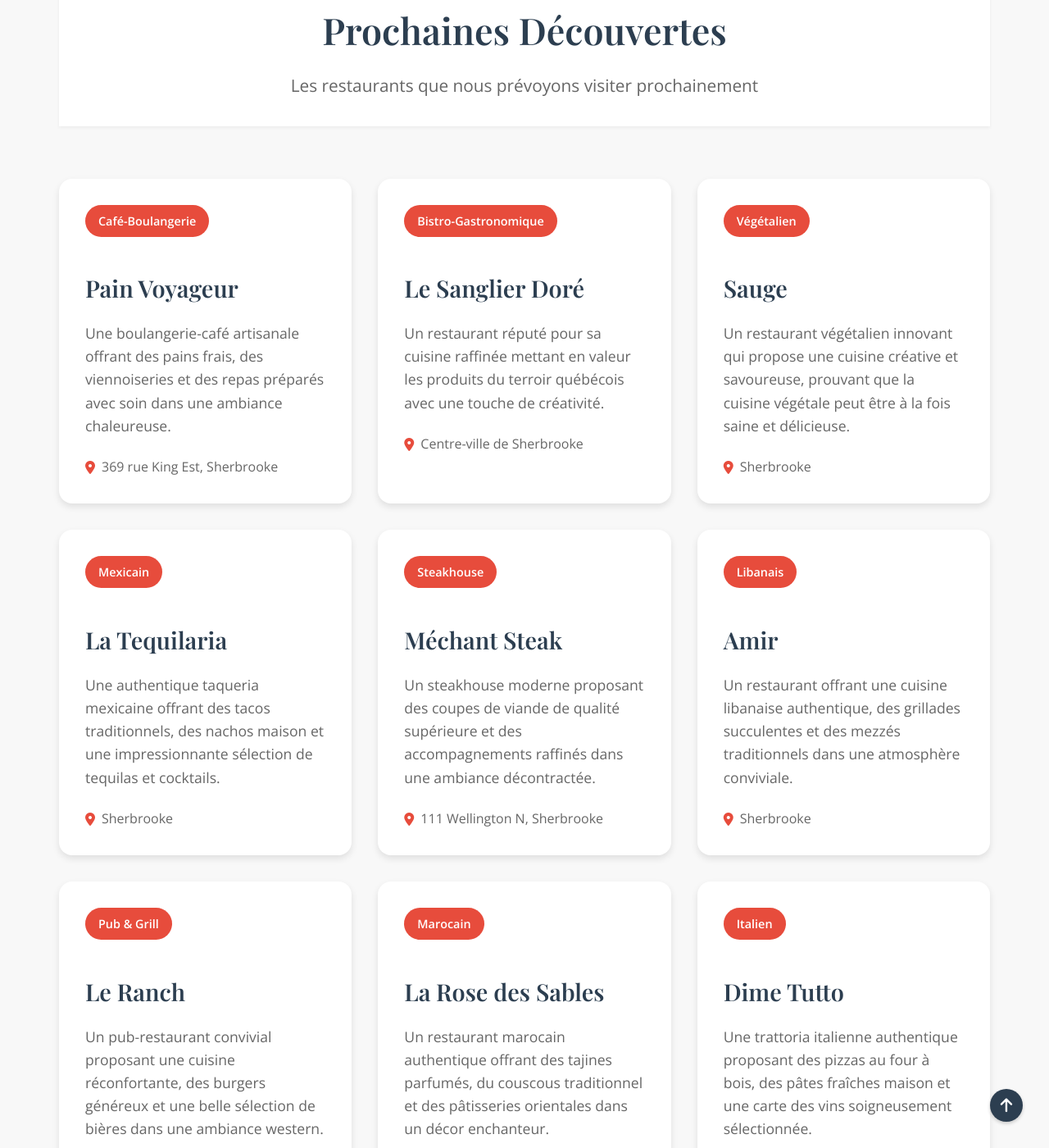
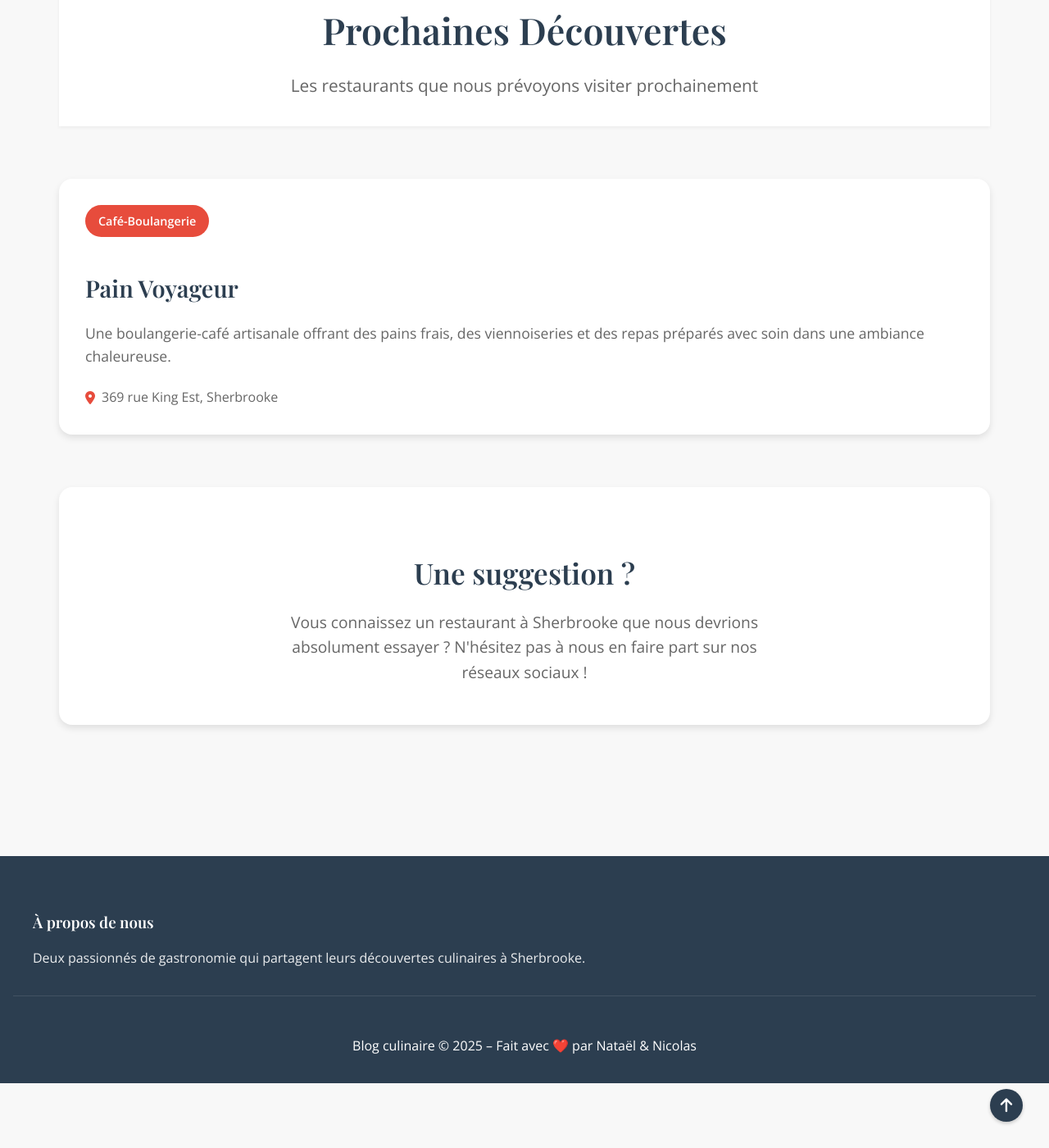
Before and after one commit to Natael21/blog-culinaire, a Jekyll site: the page built from a-venir.html, in a window 1280 px wide and 1400 px high, scrolled down 650 px. Shown: the whole window at 82% size. Built offline with Jekyll 4.4.1, drawn with Linux system fonts in a browser that asks for light colours; a script that is not in the unit is left out; some of the changed text lies outside the part shown.

Commit message:
Add upcoming collection to config and update restaurant listings in a-venir.html
- Introduced a new 'upcoming' collection in _config.yml to manage upcoming restaurant entries.
- Updated a-venir.html to dynamically display restaurant details using the new collection, enhancing maintainability and flexibility of the restaurant listings.

```diff
--- a/_config.yml
+++ b/_config.yml
@@ -71,3 +71,9 @@ rss: rss
 #   - vendor/cache/
 #   - vendor/gems/
 #   - vendor/ruby/
+
+# Collections
+collections:
+  upcoming:
+    output: false
+    permalink: /upcoming/:path/
--- a/a-venir.html
+++ b/a-venir.html
@@ -11,113 +11,20 @@ permalink: /a-venir/
   </div>
 
   <div class="upcoming-grid">
+    {% assign sorted_upcoming = site.upcoming | sort: "order" %}
+    {% for restaurant in sorted_upcoming %}
     <div class="upcoming-card">
       <div class="card-content">
-        <div class="restaurant-type">Café-Boulangerie</div>
-        <h2>Pain Voyageur</h2>
-        <p class="description">Une boulangerie-café artisanale offrant des pains frais, des viennoiseries et des repas préparés avec soin dans une ambiance chaleureuse.</p>
+        <div class="restaurant-type">{{ restaurant.restaurant_type }}</div>
+        <h2>{{ restaurant.title }}</h2>
+        <p class="description">{{ restaurant.description }}</p>
         <div class="location">
           <i class="fas fa-map-marker-alt"></i>
-          <span>369 rue King Est, Sherbrooke</span>
+          <span>{{ restaurant.location }}</span>
         </div>
       </div>
     </div>
-
-    <div class="upcoming-card">
-      <div class="card-content">
-        <div class="restaurant-type">Bistro-Gastronomique</div>
-        <h2>Le Sanglier Doré</h2>
-        <p class="description">Un restaurant réputé pour sa cuisine raffinée mettant en valeur les produits du terroir québécois avec une touche de créativité.</p>
-        <div class="location">
-          <i class="fas fa-map-marker-alt"></i>
-          <span>Centre-ville de Sherbrooke</span>
-        </div>
-      </div>
-    </div>
-
-    <div class="upcoming-card">
-      <div class="card-content">
-        <div class="restaurant-type">Végétalien</div>
-        <h2>Sauge</h2>
-        <p class="description">Un restaurant végétalien innovant qui propose une cuisine créative et savoureuse, prouvant que la cuisine végétale peut être à la fois saine et délicieuse.</p>
-        <div class="location">
-          <i class="fas fa-map-marker-alt"></i>
-          <span>Sherbrooke</span>
-        </div>
-      </div>
-    </div>
-
-    <div class="upcoming-card">
-      <div class="card-content">
-        <div class="restaurant-type">Mexicain</div>
-        <h2>La Tequilaria</h2>
-        <p class="description">Une authentique taqueria mexicaine offrant des tacos traditionnels, des nachos maison et une impressionnante sélection de tequilas et cocktails.</p>
-        <div class="location">
-          <i class="fas fa-map-marker-alt"></i>
-          <span>Sherbrooke</span>
-        </div>
-      </div>
-    </div>
-
-    <div class="upcoming-card">
-      <div class="card-content">
-        <div class="restaurant-type">Steakhouse</div>
-        <h2>Méchant Steak</h2>
-        <p class="description">Un steakhouse moderne proposant des coupes de viande de qualité supérieure et des accompagnements raffinés dans une ambiance décontractée.</p>
-        <div class="location">
-          <i class="fas fa-map-marker-alt"></i>
-          <span>111 Wellington N, Sherbrooke</span>
-        </div>
-      </div>
-    </div>
-
-    <div class="upcoming-card">
-      <div class="card-content">
-        <div class="restaurant-type">Libanais</div>
-        <h2>Amir</h2>
-        <p class="description">Un restaurant offrant une cuisine libanaise authentique, des grillades succulentes et des mezzés traditionnels dans une atmosphère conviviale.</p>
-        <div class="location">
-          <i class="fas fa-map-marker-alt"></i>
-          <span>Sherbrooke</span>
-        </div>
-      </div>
-    </div>
-
-    <div class="upcoming-card">
-      <div class="card-content">
-        <div class="restaurant-type">Pub & Grill</div>
-        <h2>Le Ranch</h2>
-        <p class="description">Un pub-restaurant convivial proposant une cuisine réconfortante, des burgers généreux et une belle sélection de bières dans une ambiance western.</p>
-        <div class="location">
-          <i class="fas fa-map-marker-alt"></i>
-          <span>Sherbrooke</span>
-        </div>
-      </div>
-    </div>
-
-    <div class="upcoming-card">
-      <div class="card-content">
-        <div class="restaurant-type">Marocain</div>
-        <h2>La Rose des Sables</h2>
-        <p class="description">Un restaurant marocain authentique offrant des tajines parfumés, du couscous traditionnel et des pâtisseries orientales dans un décor enchanteur.</p>
-        <div class="location">
-          <i class="fas fa-map-marker-alt"></i>
-          <span>Sherbrooke</span>
-        </div>
-      </div>
-    </div>
-
-    <div class="upcoming-card">
-      <div class="card-content">
-        <div class="restaurant-type">Italien</div>
-        <h2>Dime Tutto</h2>
-        <p class="description">Une trattoria italienne authentique proposant des pizzas au four à bois, des pâtes fraîches maison et une carte des vins soigneusement sélectionnée.</p>
-        <div class="location">
-          <i class="fas fa-map-marker-alt"></i>
-          <span>Sherbrooke</span>
-        </div>
-      </div>
-    </div>
+    {% endfor %}
   </div>
 
   <div class="suggestion-section">
```
Also changed, not shown: _upcoming/pain-voyageur.md (added, +7 -0 lines).
